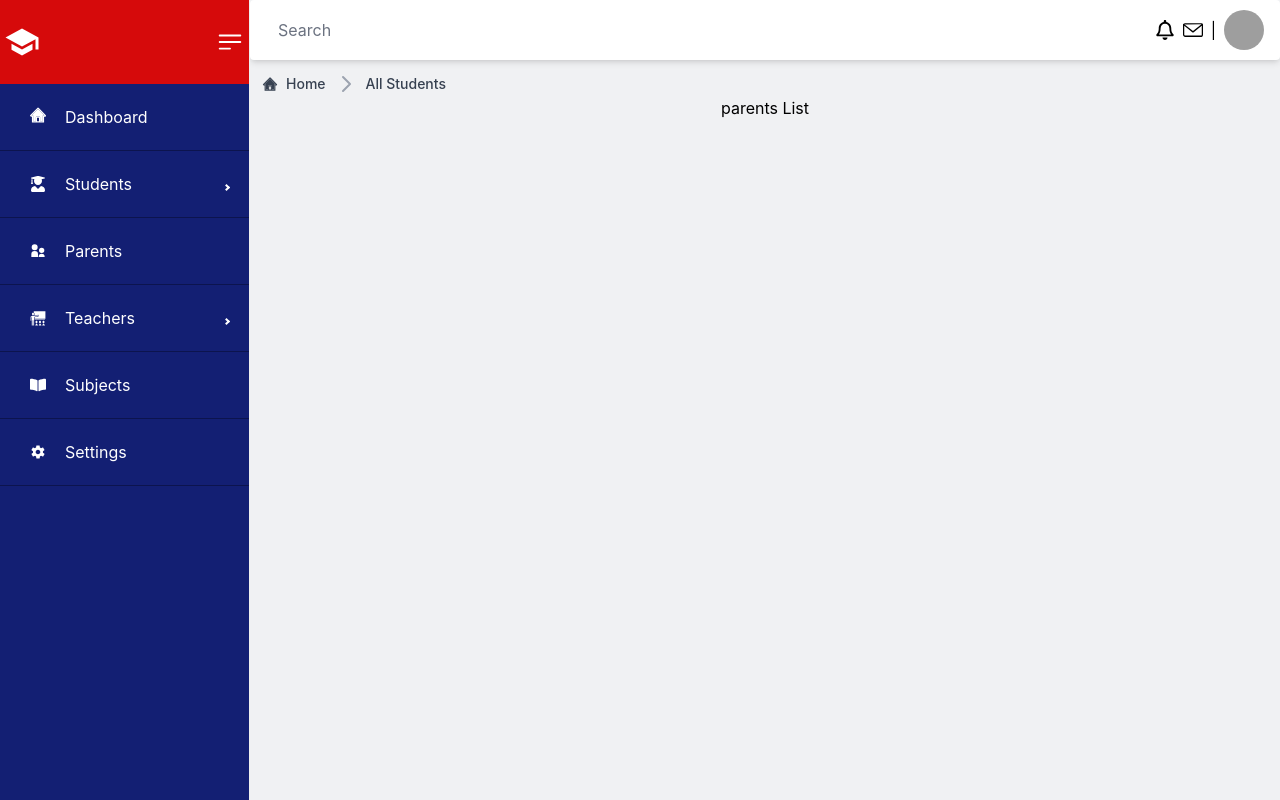
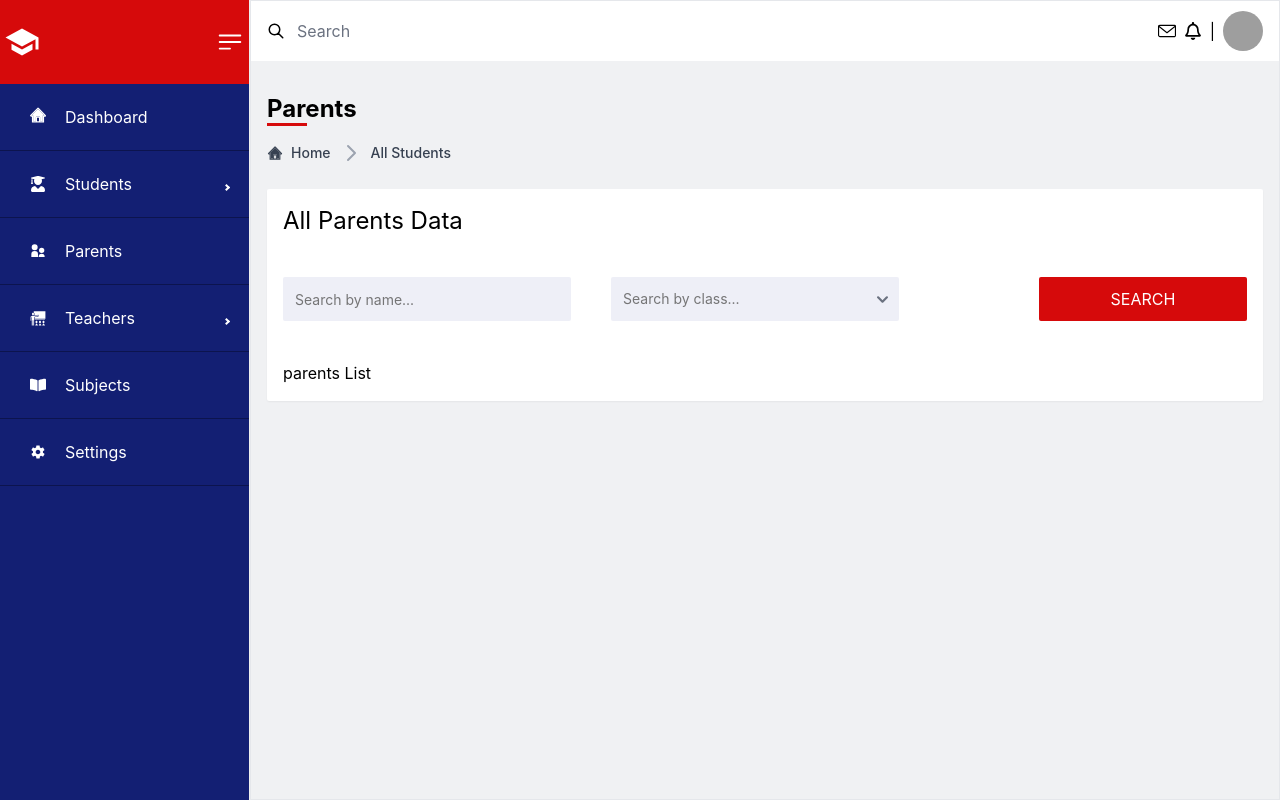
Before and after one commit to ais-sam/School-Management-System, a React (Create React App) app: page /home/parents in a window 1280 px wide. Built offline with nearby package versions, Linux system fonts and the light colour scheme; grey boxes are pictures that could not be loaded.

Commit message:
Add SearchBar component

```diff
--- a/src/components/global/Layout.js
+++ b/src/components/global/Layout.js
@@ -1,11 +1,17 @@
 import  SideBar  from "./Sidebar"
 import { Outlet } from "react-router-dom"
+import TopBar from "./TopBar"
 
 const Layout = () => {
   return (
-    <div className="h-screen flex">
+    <div className="min-h-screen flex">
     <SideBar/>
-    <Outlet/>
+    <div className="border bg-d-bg-gray flex-grow ">
+      <TopBar/>
+      <div className="px-4 pt-8 pb-2">
+        <Outlet/>
+      </div>
+      </div>
     </div>
   )
 }
--- a/src/components/global/PageTitle.js
+++ b/src/components/global/PageTitle.js
@@ -2,7 +2,7 @@
 
 const PageTitle = ({title}) => {
   return (
-    <div className='title relative text-left text-xl font-bold capitalize mb-4'><span>{title}</span></div>
+    <div className='title relative text-left text-2xl font-bold capitalize mb-4'><span>{title}</span></div>
   )
 }
 
--- /dev/null
+++ b/src/components/global/SearchBar.js
@@ -0,0 +1,23 @@
+import React from 'react'
+
+const SearchBar = () => {
+  return (
+    <div className="py-10 flex items-center justify-between">
+          <div className="flex gap-10 items-center flex-grow">
+            <input id="base" type="text" name="name" className="h-11 rounded-sm border-none bg-[#dddeee7c] placeholder:text-[#757576] placeholder:text-sm w-72" placeholder="Search by name..."/>
+            <select name="cars" id="cars" className="h-11 rounded-sm border-none bg-[#dddeee7c] text-[#757576] text-sm p-3 py-[12px] w-72">
+              <option value="" >Search by class...</option>
+              <option value="1">1</option>
+              <option value="2">2</option>
+              <option value="3">3</option>
+              <option value="4">4</option>
+              <option value="5">5</option>
+            </select>
+          </div>
+
+          <button className="bg-d-red py-2 px-6 text-white w-52 h-11 rounded-sm uppercase">search</button>
+        </div>
+  )
+}
+
+export default SearchBar
--- a/src/components/global/TopBar.js
+++ b/src/components/global/TopBar.js
@@ -1,17 +1,19 @@
 import { Avatar, Dropdown, Navbar } from 'flowbite-react'
 import { SlEnvolope } from 'react-icons/sl';
 import { FaRegBell } from 'react-icons/fa';
+import { HiOutlineSearch } from "react-icons/hi";
 
 
 const TopBar = () => {
   return (
-    <Navbar fluid={true} rounded={true} className=' shadow-md'>
-        <div>
-            <input type="text" placeholder="Search" className='border-none' />
+    <Navbar fluid={true} rounded={false} className='  rounded-none'>
+        <div className='flex items-center'>
+          <HiOutlineSearch className='text-lg'/>
+            <input type="text" placeholder="Search"  className='border-none focus:outline-none' />
         </div>
       <div className="flex md:order-2 items-center gap-2">
-        <FaRegBell className='text-xl'/>
-        <SlEnvolope className='text-xl'/>
+        <SlEnvolope className='text-lg'/>
+        <FaRegBell className='text-lg'/>
         <span>|</span>
         <Dropdown
           arrowIcon={false}
@@ -36,7 +38,6 @@ const TopBar = () => {
           <Dropdown.Divider />
           <Dropdown.Item>Sign out</Dropdown.Item>
         </Dropdown>
-        <Navbar.Toggle />
       </div>
     </Navbar>
 
--- a/src/index.css
+++ b/src/index.css
@@ -15,8 +15,8 @@
   content: "";
   position: absolute;
   left: 0;
-  top: 23px;
-  width: 30px;
+  top: 30px;
+  width: 40px;
   height: 3px;
   background-color: #D60A0B;
 }
--- a/src/pages/List.js
+++ b/src/pages/List.js
@@ -1,16 +1,21 @@
 import BreadCrumb from "../components/global/BreadCrumb"
-import TopBar from "../components/global/TopBar"
+import PageTitle from "../components/global/PageTitle"
+import SearchBar from "../components/global/SearchBar";
 const List = ({type}) => {
   return (
-    <div className='flex-grow  bg-d-bg-gray'>
-      <TopBar/>
-      <div className="p-3">
-        <BreadCrumb/>
+    <div className="text-left">
+      <PageTitle title={type} />
+      <BreadCrumb />
+
+      <div className="bg-white rounded-sm shadow-sm p-4 mt-6">
+        <h3 className="capitalize text-2xl">
+          All <span>{type}</span> Data
+        </h3>
+        <SearchBar/>
         {type} List
-
       </div>
-      </div>
-  )
+    </div>
+  );
 }
 
 export default List
```
